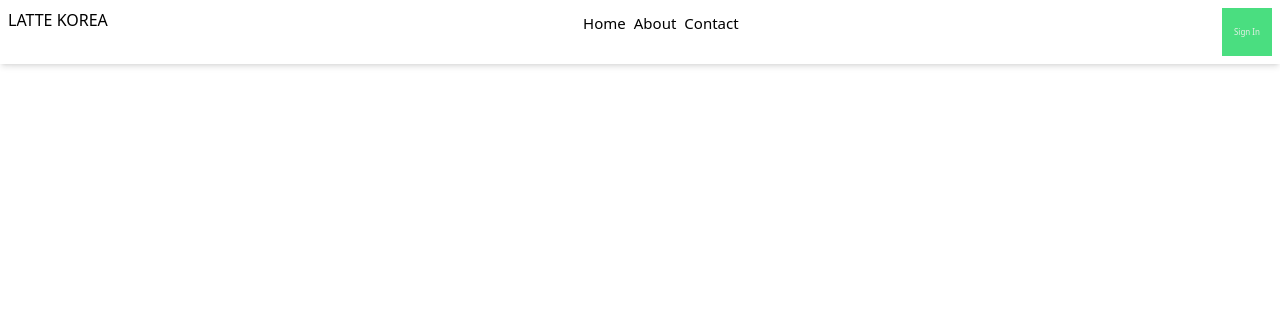
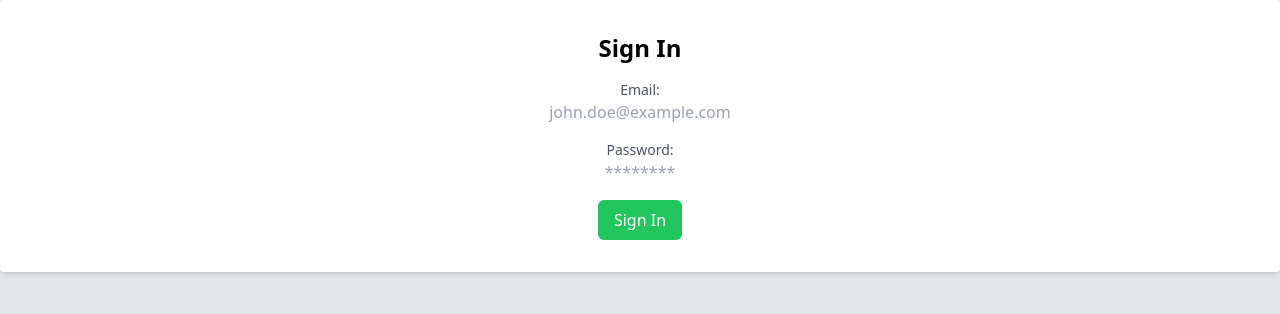
Before and after one commit to NisalaRV/Latte-Korea, a React (Create React App) app: page /login in a window 1280 px wide. Shown: the top 314 px of the page. Built offline with nearby package versions, Linux system fonts and the light colour scheme.

Commit message:
added login

```diff
--- a/package.json
+++ b/package.json
@@ -3,6 +3,7 @@
   "version": "0.1.0",
   "private": true,
   "dependencies": {
+    "@fortawesome/fontawesome-svg-core": "^6.5.1",
     "@testing-library/jest-dom": "^5.17.0",
     "@testing-library/react": "^13.4.0",
     "@testing-library/user-event": "^13.5.0",
--- a/src/App.tsx
+++ b/src/App.tsx
@@ -4,6 +4,8 @@ import React from 'react';
 import './App.css';
 import {BrowserRouter, Route, Routes} from "react-router-dom";
 import {DefaultLayout} from "./view/common/DefaultLayout/DefaultLayout";
+import Login from "./view/pages/Login/Login";
+
 
 
 function App() {
@@ -14,6 +16,9 @@ function App() {
           <Route path="/*"
                  Component={DefaultLayout}>
           </Route>
+            <Route path="/login"
+                   Component={Login}>
+            </Route>
         </Routes>
       </BrowserRouter>
 
--- a/src/assets/data/data.ts
+++ b/src/assets/data/data.ts
@@ -12,7 +12,7 @@ export const hero1 = [
         cover: "../images/c3.png",
     },
     {
-        id: 3,
-        cover: "../images/c4.png",
+        id: 4,
+        cover: "../images/c6.png",
     },
 ]
--- a/src/view/common/DefaultLayout/DefaultLayout.tsx
+++ b/src/view/common/DefaultLayout/DefaultLayout.tsx
@@ -1,6 +1,8 @@
 import React, {Component} from "react";
-import {Navbar} from "../Navbar/Navbar";
+import {Navbar } from "../Navbar/Navbar";
 import {MainContent} from "../MainContent/MainContent";
+
+
 
 export class DefaultLayout extends Component {
     render() {
--- a/src/view/common/Navbar/Navbar.tsx
+++ b/src/view/common/Navbar/Navbar.tsx
@@ -4,12 +4,13 @@ import {Link} from "react-router-dom";
 export class Navbar extends Component {
     render() {
         return (
-            <div className="p-2 flex justify-between fixed top-0 left-0 z-50 w-screen h-[8vh] md:shadow-md shadow-sm bg-white">
+            <div
+                className="p-2 flex justify-between fixed top-0 left-0 z-50 w-screen h-[8vh] md:shadow-md shadow-sm bg-white">
 
                 <Link to="/">
                     <div className="flex">
                         <h1 className="text-1xl text-secondary">
-                          LATTE KOREA</h1>
+                            LATTE KOREA</h1>
 
                     </div>
                 </Link>
@@ -26,9 +27,11 @@ export class Navbar extends Component {
                     </li>
                 </ul>
 
-                <button className="text-[8px] text-[#e6f0e6]
+
+
+                <button className="text-[16px] text-[#e6f0e6]
                                    bg-green-400 pl-3 pr-3
-                                   hover:text-tertiary">
+                                   hover:text-tertiary rounded-[7px] mx-3 px-6 py-1.5">
                     <Link to="/login">Sign In</Link>
                 </button>
             </div>
--- a/src/view/pages/Home/Home.tsx
+++ b/src/view/pages/Home/Home.tsx
@@ -54,10 +54,10 @@ export const Home: React.FC = () => {
                                 <img
                                     src={item.cover}
                                     alt={`cover-${index}`}
-                                    className="w-full h-full object-cover"
+                                    className="w-full h-auto object-cover"
                                 />
-                                <div className="text absolute top-0 left-0 text-white p-5">
-                                    {/* Your additional content here */}
+                                <div className="text absolute top-1 left-0 text-white p-5 text-2xl">
+                                    <h1>Welcome Latte Koriea</h1>
                                 </div>
                             </div>
                         ))}
--- /dev/null
+++ b/src/view/pages/Login/Login.tsx
@@ -0,0 +1,39 @@
+
+import React, { Component } from 'react';
+
+class Login extends Component {
+    render() {
+        return (
+            <div className="flex-container items-center justify-center min-h-screen bg-gray-200">
+                <form className="form-body bg-white p-8 rounded shadow-md">
+                    <h2 className="text-2xl font-semibold mb-4 text-center">Sign In</h2>
+                    <div className="mb-4 text-center">
+                        <label className="block text-sm font-medium text-gray-600 text-center">Email:</label>
+                        <input
+                            className="form-input text-center"
+                            type="email"
+                            placeholder="john.doe@example.com"
+                        />
+                    </div>
+
+                    <div className="mb-4 text-center">
+                        <label className="block text-sm font-medium text-gray-600 text-center">Password:</label>
+                        <input
+                            className="form-input text-center"
+                            type="password"
+                            placeholder="********"
+                        />
+                    </div>
+
+                    <div className="mt-4 text-center">
+                        <button className="form-button bg-green-500 text-white px-4 py-2 rounded-md transition hover:bg-green-600 text-center">
+                            Sign In
+                        </button>
+                    </div>
+                </form>
+            </div>
+        );
+    }
+}
+
+export default Login;
```
Also changed, not shown: 1 other file (tests, documents, lock files or other folders).
